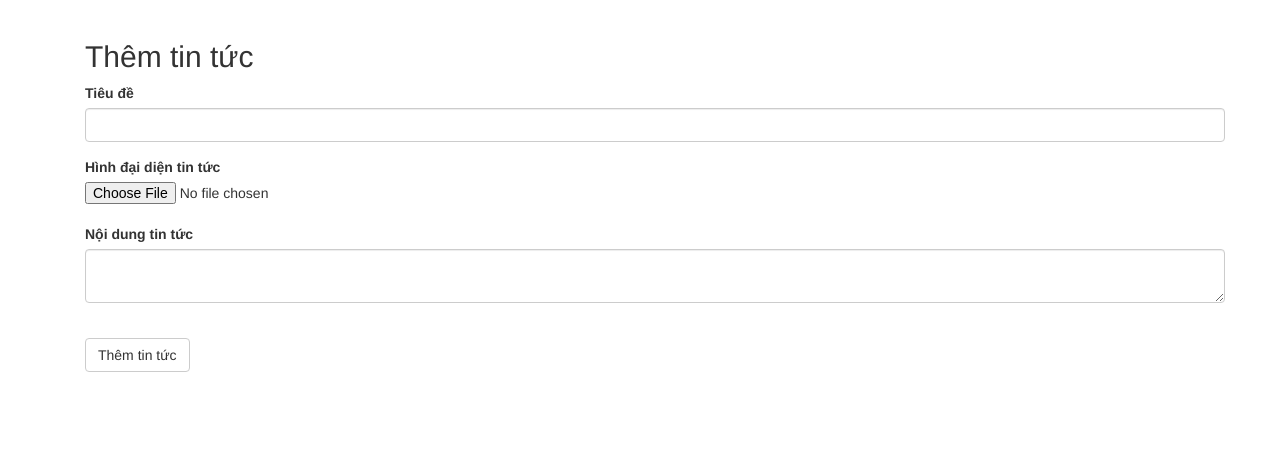
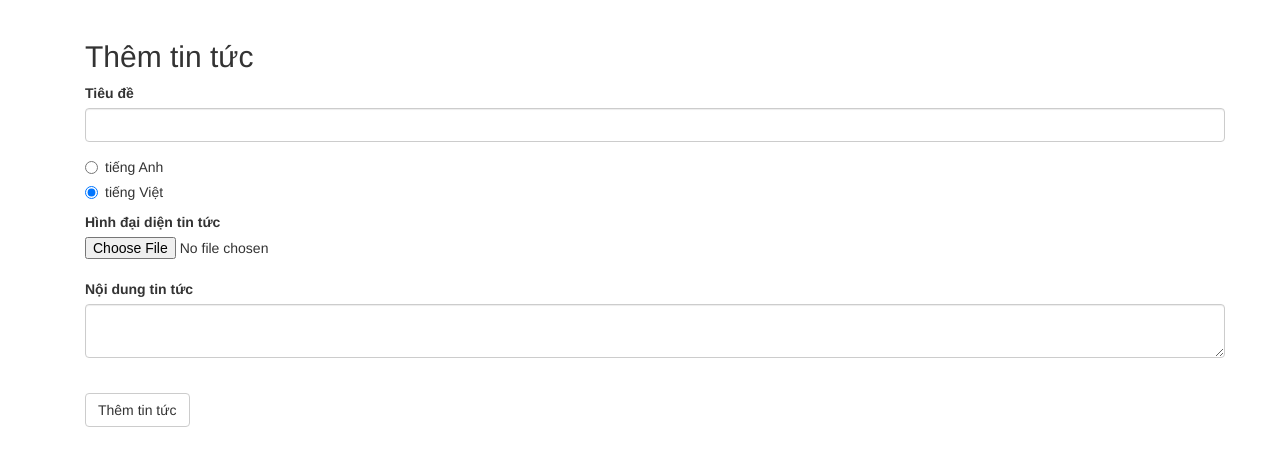
Before and after one commit to conmeolunmap/hotelmanager, a PHP site: page /admin/index.php?key=add_news.php in a window 1280 px wide. Shown: the part 50-516 px from the top of the page. Run offline with PHP 8.4, Linux system fonts and the light colour scheme; the visitor is signed in with stand-in values (Sample User, id 1); some libraries are stand-ins or nearby versions.

Commit message:
fix news

```diff
--- a/admin/add_news.php
+++ b/admin/add_news.php
@@ -14,6 +14,15 @@
             <label>Tiêu đề</label>
             <input type="text" size="20" class="form-control" placeholder="" name="fm_title" required>
         </div>
+
+
+        <div class="radio">
+          <label><input type="radio" value="eng" name="fm_language">tiếng Anh</label>
+        </div>
+        <div class="radio">
+          <label><input type="radio" value="vie" checked name="fm_language">tiếng Việt</label>
+        </div>
+
 
 
         <label>Hình đại diện tin tức</label>
@@ -42,7 +51,7 @@
                         filebrowserUploadUrl : 'ckfinder/core/connector/php/connector.php?command=QuickUpload&type=Files',
                         filebrowserImageUploadUrl : 'ckfinder/core/connector/php/connector.php?command=QuickUpload&type=Images',
                         filebrowserFlashUploadUrl : 'ckfinder/core/connector/php/connector.php?command=QuickUpload&type=Flash'
-                    });
+                });
             </script>
 
         </div>
--- a/admin/index.php
+++ b/admin/index.php
@@ -2,7 +2,7 @@
 <!DOCTYPE html>
 <html>
 <head>
-	<title>Admin Tvan Condotel</title>
+	<title>Admin Tvan</title>
   <meta charset="utf-8">
   <meta http-equiv="Content-Type" content="text/html; charset=iso-8859-1">
 
@@ -21,6 +21,7 @@
 
 
   <script language="javascript" src="ckeditor/ckeditor.js" type="text/javascript"/></script>
+
 
   <?php
   // date_default_timezone_set('Asia/Ho_Chi_Minh');
--- a/news_on_index.php
+++ b/news_on_index.php
@@ -46,7 +46,7 @@
                 <div class="category">NEWS</div>
                 <h3 class="mb-3"><a href="#"><?=$row['news_title']?></a></h3>
                 <p class="mb-4">
-                  <?=substr($row['news_content'], 0,300)." . . ."?>
+                  <?=strip_tags(substr($row['news_content'], 0,300)." . . .")?>
                 </p>
                 <p><a href="news.php?newsid=<?=$id?>" class="btn btn-primary btn-outline-primary btn-sm"><?=$tvan['readmore']?></a></p>
               </div>
```
Also changed, not shown: admin/process/add_news.php (+5 -4 lines), images/news/9bb9e66160f48eaad7e5.jpg (added), images/news/no_image.png (added), 4 other files.
